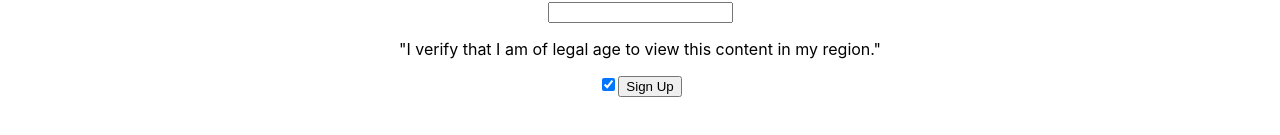
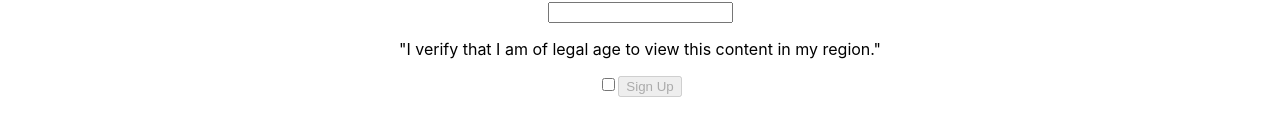
Before and after one commit to easpaas/front-end, a React (Create React App) app in the folder medcab3/: page /Register in a window 1280 px wide. Shown: the part 359-494 px from the top of the page. Built offline with nearby package versions, Linux system fonts and the light colour scheme; no server answers.

Commit message:
Registration form validation in place Errors are coded but not used.

```diff
--- a/medcab3/src/components/RegistrationForm.js
+++ b/medcab3/src/components/RegistrationForm.js
@@ -1,5 +1,6 @@
-import React, {useState} from 'react';
+import React, {useState, useEffect} from 'react';
 import {useHistory} from 'react-router-dom';
+import * as yup from 'yup'
 import {axiosWithAuth} from '../utils/axiosAuth'
 
 // Declare inital state
@@ -7,17 +8,66 @@ const initalState = {
 	name:'',
 	email:'',
 	password:'',
-	ageCheckbox:{checked:false}
+	ageCheckbox:false
 }
+
+// form errors
+const initialFormErrors = {
+	name:"",
+	email:"",
+	password:"",
+	ageCheckbox:""
+}
+
+// validation schema
+const formSchema = yup.object().shape({
+	name: yup
+		.string()
+		.required('Name is required.'),
+	email: yup
+		.string()
+		.email('a valid email address is required.')
+		.required('a valid email address is required.'),
+	password: yup
+		.string()
+		.min(8, "Password must be at least 8 characters long.")
+		.max(16, "Password can be no more than 16 characters long.")
+		.required('Password is required.'),
+	ageCheckbox: yup
+		.boolean()
+		.oneOf([true], 'You must be of age to create an account.')
+})
 
 const tempToken = "eyJhbGciOiJIUzI1NiIsInR5cCI6IkpXVCJ9.eyJzdWIiOiIxMjM0NTY3ODkwIiwibmFtZSI6IkZveCBNdWxkZXIiLCJpYXQiOjE1MTYyMzkwMjJ9.7DF4KshLB0cw9RDG3WHV6B25gE1sZ2zBkvFotCpXQfA";
 
 export default function RegistrationForm() {
 		const [credentials, setCredentials] = useState(initalState);
 		const { push } = useHistory();
+		const [formDisabled, setFormDisabled] = useState(true)
+		const [formErrors, setFormErrors] = useState(initialFormErrors)
 
 
     const handleChange = e => {
+
+		const name = e.target.name
+	  	const value = e.target.value
+
+	  yup
+		  .reach(formSchema, name)
+		  .validate(value)
+		  .then(valid => {
+			  setFormErrors({
+				  ...formErrors,
+				  [name]: "",
+			  })
+		  })
+		  .catch(err => {
+			  setFormErrors({
+				  ...formErrors,
+				  [name]: err.errors[0]
+			  })
+		  })
+
 			setCredentials({
 				...credentials,
 				[e.target.name]: e.target.value
@@ -49,6 +99,12 @@ export default function RegistrationForm() {
 			setCredentials(initalState);
 			push('/protected');
 		}
+		useEffect(() => {
+			formSchema.isValid(credentials)
+			.then(valid => {
+				setFormDisabled(!valid)
+			},[credentials])
+		})
 
     return (
 			<form onSubmit={handleSubmit} className="form" id="register-form">
@@ -89,7 +145,7 @@ export default function RegistrationForm() {
 							type='checkbox'
 					/>
 				</label>
-				<button type="submit">Sign Up</button>
+				<button type="submit" disabled={formDisabled}>Sign Up</button>
 			</form>
 		)
 }
```
